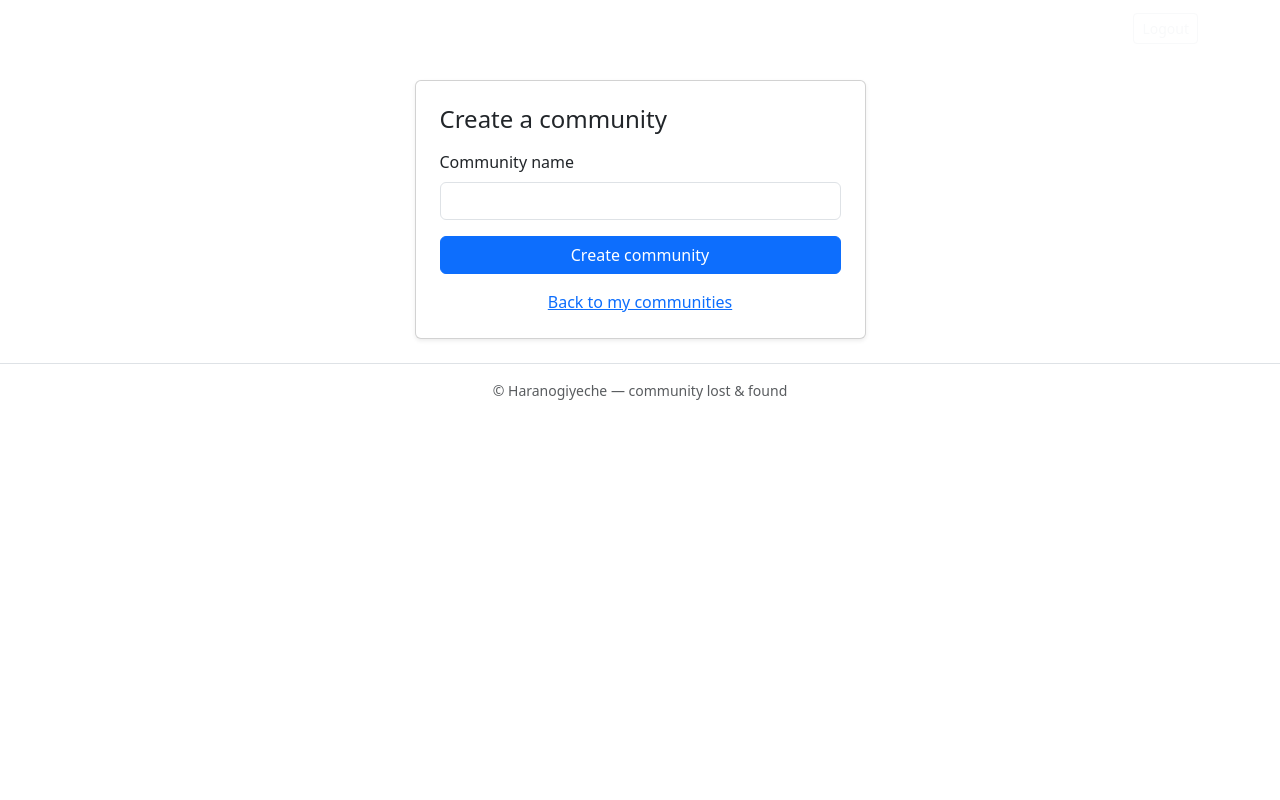
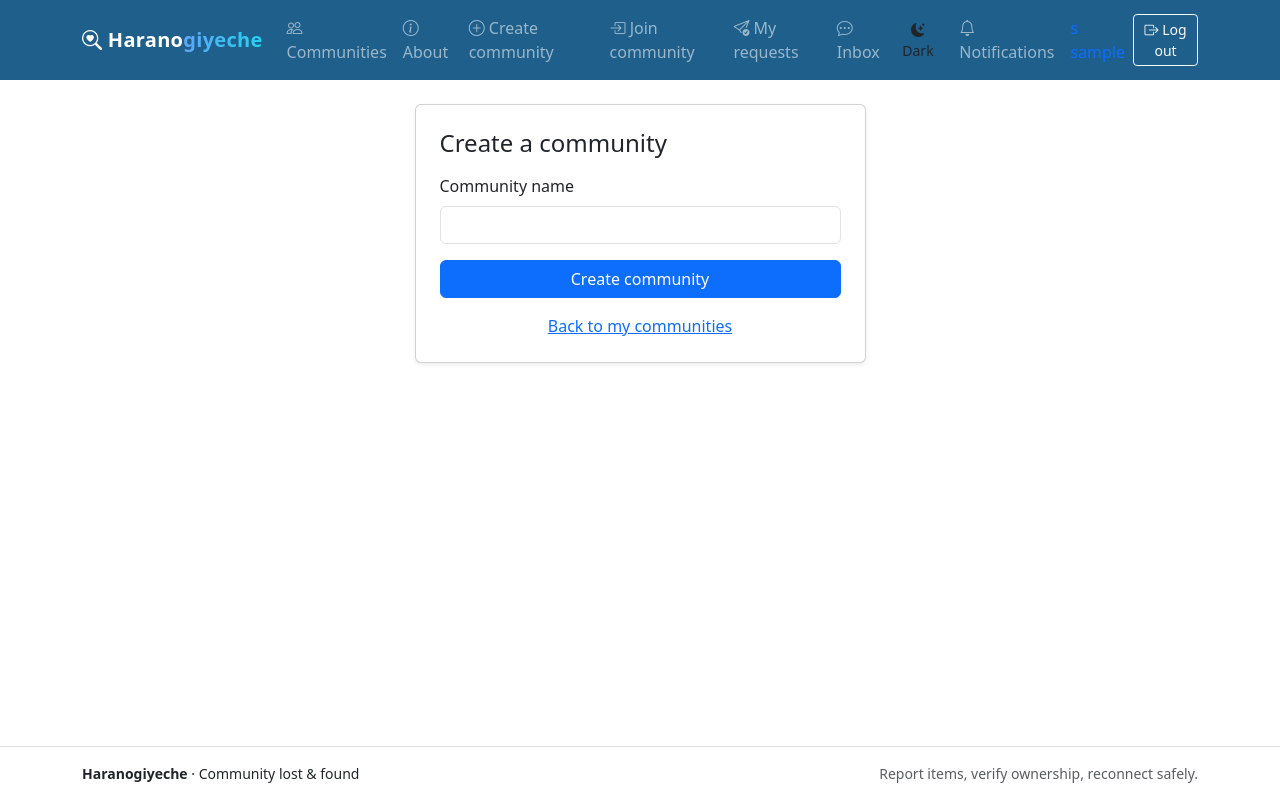
Before and after one commit to EhsanAhmed2186/haranogiyeche, a Django app: page /accounts/communities/create/ in a window 1280 px wide. Run offline with Django 5.2, Linux system fonts and the light colour scheme; the visitor is signed in with stand-in values (Sample User, id 1).

Commit message:
Update base.html

```diff
--- a/templates/base.html
+++ b/templates/base.html
@@ -1,44 +1,105 @@
-{% load static %}
-<!doctype html>
-<html lang="en">
+{% load static %}<!doctype html>
+<html lang="en" data-bs-theme="light">
 <head>
   <meta charset="utf-8">
   <meta name="viewport" content="width=device-width, initial-scale=1">
-  <title>{% block title %}Home{% endblock %} | Haranogiyeche</title>
+  <title>{% block title %}Haranogiyeche{% endblock %} &middot; Haranogiyeche</title>
+
+  <!-- Applies the saved light/dark theme before the page is drawn (no flash) -->
+  <script src="{% static 'js/theme.js' %}"></script>
+
+  <!-- Bootstrap 5.3.3 & Bootstrap Icons -->
   <link href="https://cdn.jsdelivr.net/npm/bootstrap@5.3.3/dist/css/bootstrap.min.css" rel="stylesheet">
-  <link href="{% static 'css/site.css' %}" rel="stylesheet">
+  <link href="https://cdn.jsdelivr.net/npm/bootstrap-icons@1.11.3/font/bootstrap-icons.min.css" rel="stylesheet">
+
+  <!-- Haranogiyeche styles -->
+  <link href="{% static 'site.css' %}" rel="stylesheet">
+  <style>
+    .brand-part-1 { color: #ffffff; }
+    .brand-part-2 { background: linear-gradient(90deg, #60a5fa, #22d3ee); -webkit-background-clip: text; background-clip: text; color: transparent; }
+  </style>
   {% block extra_head %}{% endblock %}
 </head>
-<body class="d-flex flex-column min-vh-100">
+<body class="d-flex flex-column min-vh-100"
+  {% if user.is_authenticated %}
+  id="liveRoot"
+  data-poll-url="{% url 'notifications:poll' %}"
+  data-last-notification="{{ latest_notification_id|default:0 }}"
+  data-last-message="{{ latest_message_id|default:0 }}"
+  {% endif %}>
 
-  <nav class="navbar navbar-expand-lg navbar-dark bg-brand">
+<nav class="navbar navbar-expand-lg navbar-dark bg-brand sticky-top">
   <div class="container">
-      <a class="navbar-brand" href="{% url 'home' %}">Haranogiyeche</a>
-      <button class="navbar-toggler" type="button" data-bs-toggle="collapse"
-              data-bs-target="#mainNav" aria-controls="mainNav" aria-expanded="false"
-              aria-label="Toggle navigation">
+    <a class="navbar-brand" href="{% url 'home' %}">
+      <span class="navbar-brand-icon"><i class="bi bi-search-heart"></i></span>
+      <span><span class="brand-part-1">Harano</span><span class="brand-part-2">giyeche</span></span>
+    </a>
+    <button class="navbar-toggler" type="button" data-bs-toggle="collapse" data-bs-target="#nav" aria-controls="nav" aria-expanded="false" aria-label="Toggle navigation">
       <span class="navbar-toggler-icon"></span>
     </button>
-
-      <div class="collapse navbar-collapse" id="mainNav">
+    <div class="collapse navbar-collapse" id="nav">
       <ul class="navbar-nav me-auto">
+        <li class="nav-item">
+          <a class="nav-link {% if request.resolver_match.url_name == 'community_list' %}active{% endif %}" href="{% url 'community_list' %}"><i class="bi bi-people"></i> Communities</a>
+        </li>
+        <li class="nav-item">
+          <a class="nav-link {% if request.resolver_match.url_name == 'about' %}active{% endif %}" href="{% url 'about' %}"><i class="bi bi-info-circle"></i> About</a>
+        </li>
         {% if user.is_authenticated %}
-            <li class="nav-item"><a class="nav-link" href="{% url 'home' %}">My Communities</a></li>
+        <li class="nav-item">
+          <a class="nav-link" href="{% url 'accounts:create_community' %}"><i class="bi bi-plus-circle"></i> Create community</a>
+        </li>
+        <li class="nav-item">
+          <a class="nav-link" href="{% url 'accounts:join_community' %}"><i class="bi bi-box-arrow-in-right"></i> Join community</a>
+        </li>
+        <li class="nav-item">
+          <a class="nav-link {% if request.resolver_match.namespace == 'verification' %}active{% endif %}" href="{% url 'verification:my_requests' %}">
+            <i class="bi bi-send-check"></i> My requests
+            <span class="badge rounded-pill bg-danger {% if not pending_requests %}d-none{% endif %}" data-badge="requests">{{ pending_requests|default:0 }}</span>
+          </a>
+        </li>
+        <li class="nav-item">
+          <a class="nav-link {% if request.resolver_match.namespace == 'messaging' %}active{% endif %}" href="{% url 'messaging:inbox' %}">
+            <i class="bi bi-chat-dots"></i> Inbox
+            <span class="badge rounded-pill bg-danger {% if not unread_messages %}d-none{% endif %}" data-badge="messages">{{ unread_messages|default:0 }}</span>
+          </a>
+        </li>
         {% endif %}
       </ul>
-
-        <ul class="navbar-nav align-items-lg-center">
+      <ul class="navbar-nav align-items-lg-center gap-2 mt-2 mt-lg-0">
+        <li class="nav-item">
+          <button type="button" id="themeToggle" class="btn btn-sm theme-toggle-btn" aria-label="Switch to dark mode">
+            <i class="bi bi-moon-stars-fill"></i> Dark
+          </button>
+        </li>
         {% if user.is_authenticated %}
-            <li class="nav-item"><span class="navbar-text me-lg-3">{{ user.username }}</span></li>
+        <li class="nav-item">
+          <a class="nav-link {% if request.resolver_match.namespace == 'notifications' %}active{% endif %}" href="{% url 'notifications:list' %}">
+            <i class="bi bi-bell"></i> Notifications
+            <span class="badge rounded-pill bg-danger {% if not unread_notifications %}d-none{% endif %}" data-badge="notifications">{{ unread_notifications|default:0 }}</span>
+          </a>
+        </li>
+        <li class="nav-item">
+          <a class="nav-user-pill text-decoration-none" href="{% url 'profile' %}">
+            <span class="nav-user-avatar">{{ user.username|first }}</span>
+            {{ user.username }}
+          </a>
+        </li>
         <li class="nav-item">
           <form method="post" action="{% url 'accounts:logout' %}" class="d-inline">
             {% csrf_token %}
-                <button type="submit" class="btn btn-outline-light btn-sm">Logout</button>
+            <button type="submit" class="btn btn-sm btn-outline-light">
+              <i class="bi bi-box-arrow-right"></i> Log out
+            </button>
           </form>
         </li>
         {% else %}
-            <li class="nav-item"><a class="nav-link" href="{% url 'accounts:login' %}">Login</a></li>
-            <li class="nav-item"><a class="nav-link" href="{% url 'accounts:register' %}">Register</a></li>
+        <li class="nav-item">
+          <a class="nav-link" href="{% url 'accounts:login' %}"><i class="bi bi-box-arrow-in-right"></i> Log in</a>
+        </li>
+        <li class="nav-item">
+          <a class="btn btn-primary btn-sm px-3" href="{% url 'accounts:register' %}"><i class="bi bi-person-plus"></i> Sign up</a>
+        </li>
         {% endif %}
       </ul>
     </div>
@@ -46,23 +107,33 @@
 </nav>
 
 <main class="container py-4">
-    {% if messages %}
-      {% for message in messages %}
-        <div class="alert alert-{{ message.tags }} alert-dismissible fade show" role="alert">
-          {{ message }}
-          <button type="button" class="btn-close" data-bs-dismiss="alert" aria-label="Close"></button>
+  {% for m in messages %}
+  <div class="alert alert-{% if m.tags == 'error' %}danger{% else %}{{ m.tags|default:'info' }}{% endif %} d-flex align-items-start gap-2 mb-4" role="alert">
+    {% if m.tags == 'error' %}
+      <i class="bi bi-exclamation-octagon-fill text-danger fs-5"></i>
+    {% elif m.tags == 'success' %}
+      <i class="bi bi-check-circle-fill text-success fs-5"></i>
+    {% elif m.tags == 'warning' %}
+      <i class="bi bi-exclamation-triangle-fill text-warning fs-5"></i>
+    {% else %}
+      <i class="bi bi-info-circle-fill text-primary fs-5"></i>
+    {% endif %}
+    <div>{{ m }}</div>
   </div>
   {% endfor %}
-    {% endif %}
 
   {% block content %}{% endblock %}
 </main>
 
-  <footer class="border-top py-3 text-center text-muted small">
-    &copy; Haranogiyeche &mdash; community lost &amp; found
+<footer class="mt-auto py-3 border-top bg-body">
+  <div class="container d-flex flex-column flex-md-row justify-content-between align-items-center gap-2 small">
+    <div><span class="fw-semibold">Haranogiyeche</span> &middot; Community lost &amp; found</div>
+    <div class="text-body-secondary">Report items, verify ownership, reconnect safely.</div>
+  </div>
 </footer>
 
 <script src="https://cdn.jsdelivr.net/npm/bootstrap@5.3.3/dist/js/bootstrap.bundle.min.js"></script>
+{% if user.is_authenticated %}<script src="{% static 'js/live.js' %}"></script>{% endif %}
 {% block extra_js %}{% endblock %}
 </body>
 </html>
```
Lines whose indentation alone changed are shown as unchanged.
